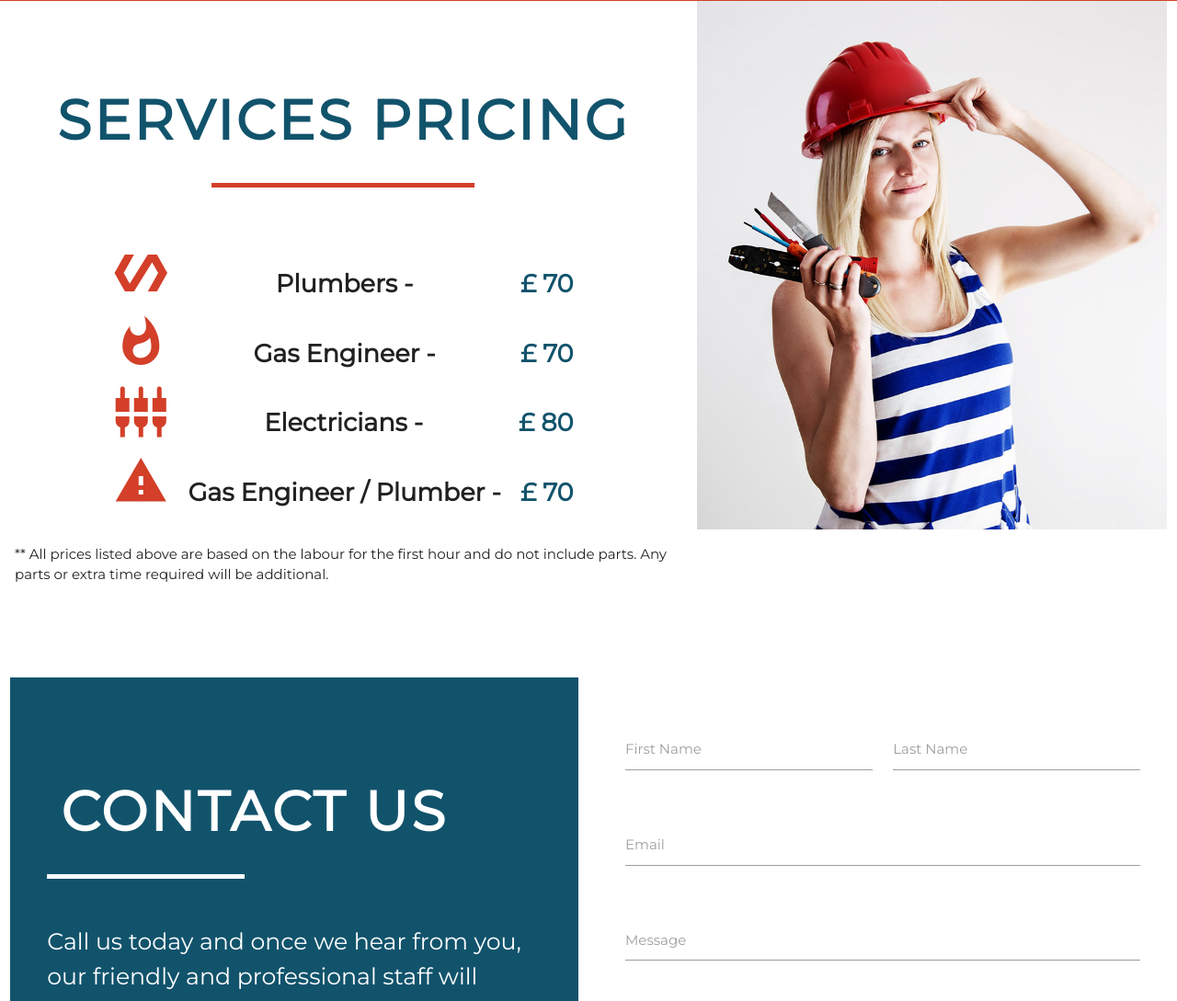
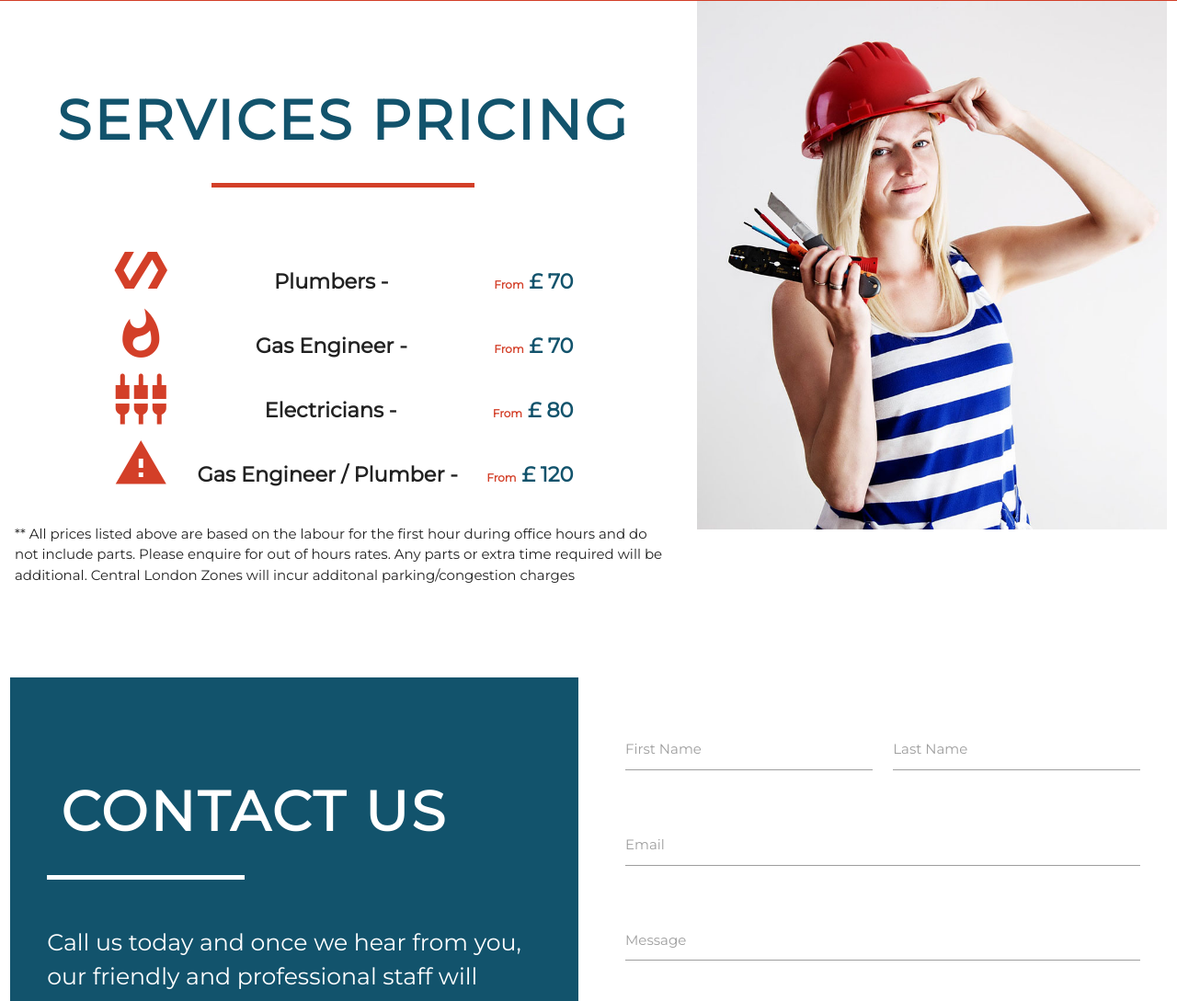
Before and after one commit to martuza-shimul/heating-and-plumbing-co, a plain HTML site: page index.html in a window 1280 px wide. Shown: the part 2615-3704 px from the top of the page at 92% size. Drawn offline with nearby package versions, Linux system fonts and the light colour scheme.

Commit message:
price section modified

```diff
--- a/index.html
+++ b/index.html
@@ -564,25 +564,25 @@ height="0" width="0" style="display:none;visibility:hidden"></iframe></noscript>
               <ul class="container">
                 <li>
                   <i class="medium material-icons">polymer</i><p>Plumbers - </p
-                  ><p class="rate">£ 70</p>
+                  ><p class="rate"> <span>From</span>   £ 70</p>
                 </li>
                 <li>
                   <i class="medium material-icons">whatshot</i>
                   <p>Gas Engineer - </p>
-                  <p class="rate">£ 70</p>
+                  <p class="rate"><span>From</span>  £ 70</p>
                 </li>
                 <li>
                   <i class="medium material-icons">settings_input_component</i
                   ><p>Electricians - </p>
-                  <p class="rate">£ 80</p>
+                  <p class="rate"><span>From</span>  £ 80</p>
                 </li>
                 <li>
                   <i class="medium material-icons">report_problem</i>
                   <p>Gas Engineer / Plumber - </p>
-                  <p class="rate">£ 70</p>
+                  <p class="rate"><span>From</span>  £ 120</p>
                 </li>
               </ul>
-              <p class="">** All prices listed above are based on the labour for the first hour and do not include parts. Any parts or extra time required will be additional.</p>
+              <p class="">** All prices listed above are based on the labour for the first hour during office hours and do not include parts. Please enquire for out of hours rates. Any parts or extra time required will be additional. Central London Zones will incur additonal parking/congestion charges</p>
             </div>
           </div>
           <div class="col l6 xl5 hide-on-med-and-down">
--- a/scss/_price.scss
+++ b/scss/_price.scss
@@ -10,14 +10,11 @@
 		align-items: center;
 
 		.heading {
-
-
 			&::after {
 				left: 30%;
 				bottom: 0;
 				width: 40%;
 			}
-
 		}
 		.content {
 			ul {
@@ -28,24 +25,24 @@
 					margin-top: 10px;
 
 					p {
-            font-size: 1.8rem;
+						font-size: 1.5rem;
 						font-weight: 600;
-
 					}
 					i {
-
 						color: $highlighter;
 					}
 					.rate {
+						span {
+							font-size: 0.8rem;
+							color: $highlighter;
+						}
 						color: $primary-color;
-
 					}
 				}
 			}
-      p{
+			p {
 				margin-top: 5%;
 			}
 		}
 	}
-
 }
```
Also changed, not shown: dist/css/main.css, 1 other file. Lines whose indentation alone changed are shown as unchanged.
